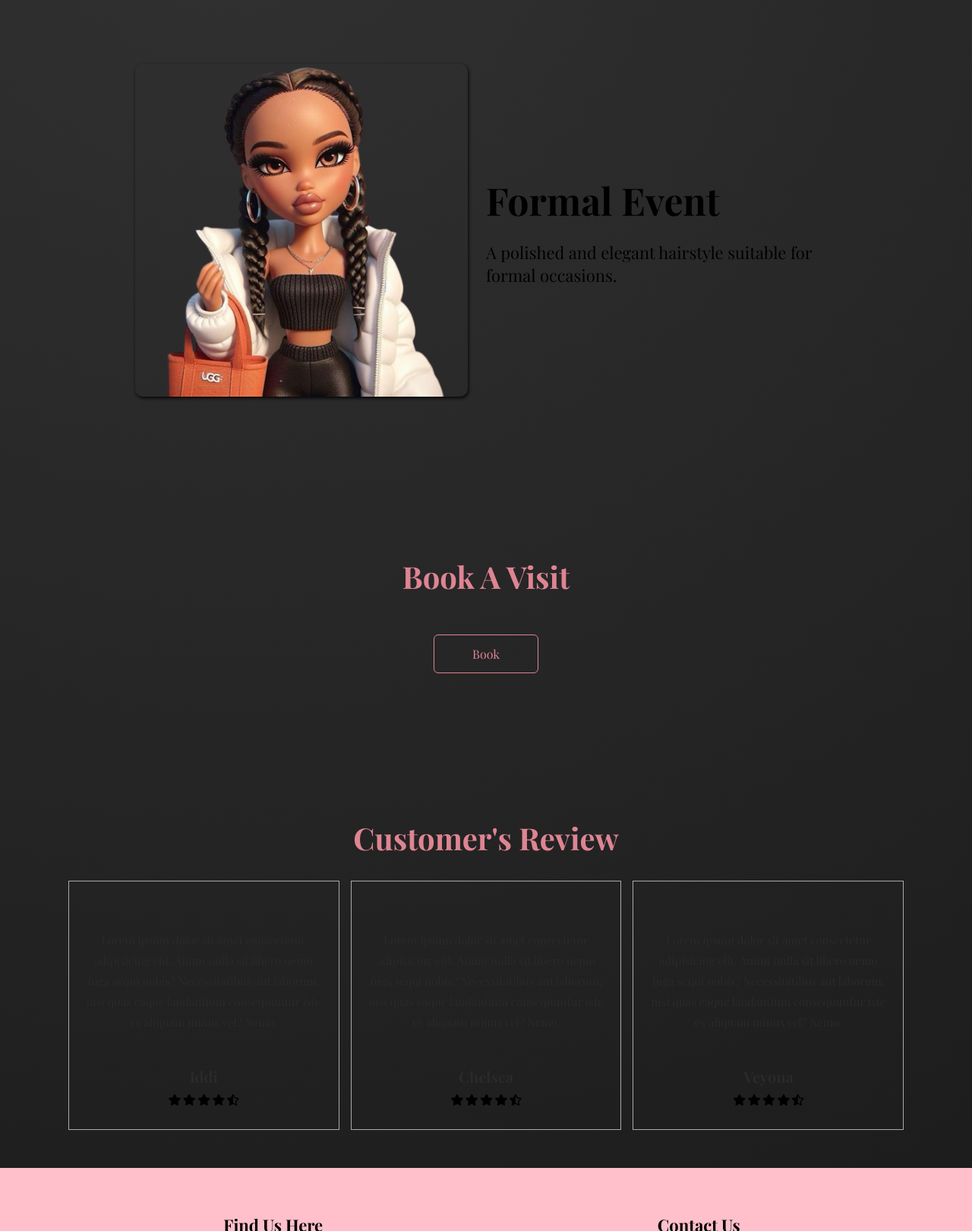
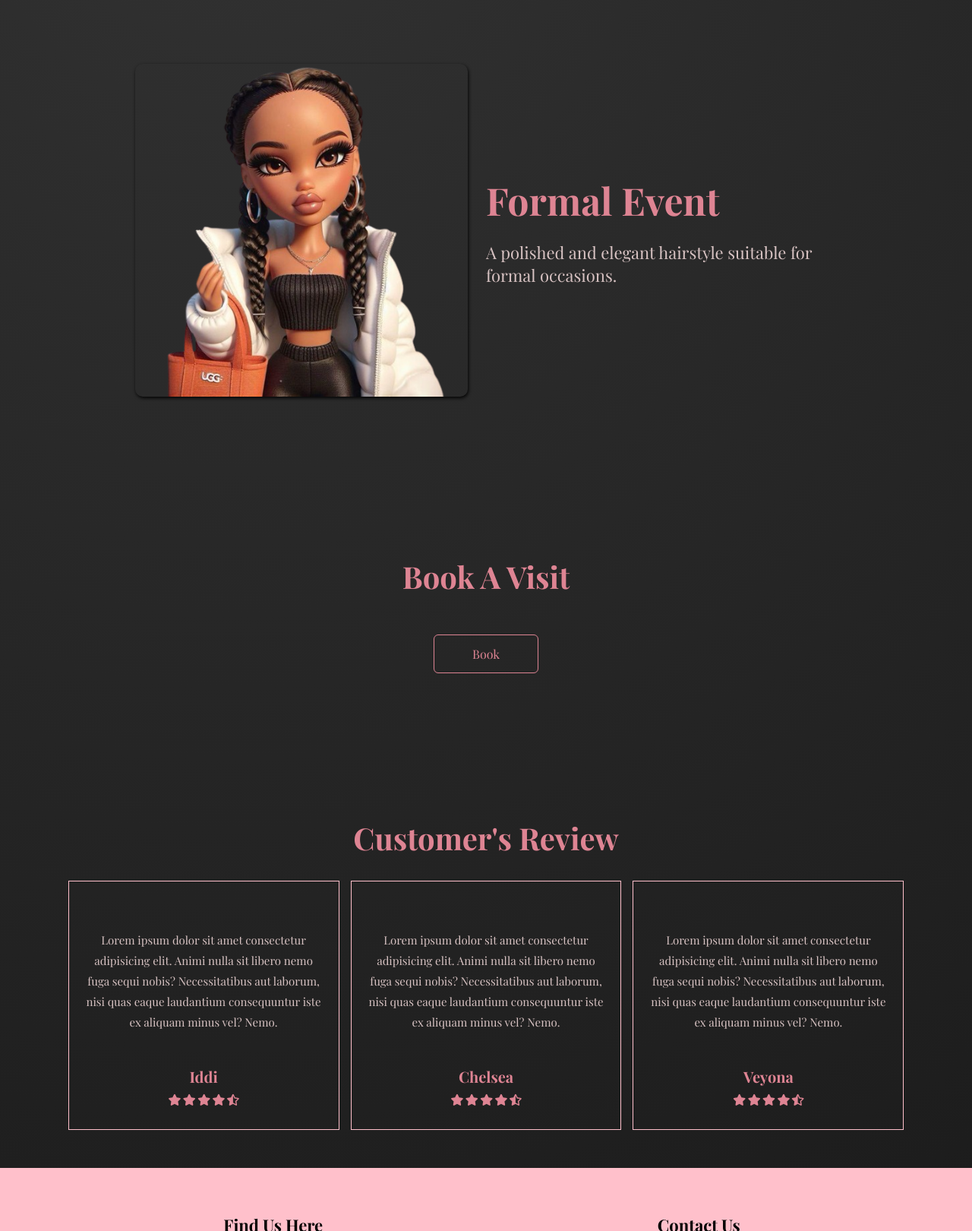
Before and after one commit to Edmondakwasi/Hair_dressing_saloon, a PHP site: page /views/index.html in a window 1280 px wide. Shown: the part 4880-6500 px from the top of the page at 76% size. Run offline with PHP 8.4, Linux system fonts and the light colour scheme; some web fonts are replaced.

Commit message:
'updated-page'

```diff
--- a/public/styles/style.css
+++ b/public/styles/style.css
@@ -10,7 +10,7 @@
     --text-pink: #de8493;
     --light-bg:linear-gradient(104.9deg, #d7c7ae 2.3%, rgb(255, 95, 162) 2.3%, rgb(254, 201, 154) 92.7%);;
     --dark-bg:rgba(0,0,0,.7);
-    --border:.1rem solid #aaa;
+    --border:.1rem solid #FFC0CB;
     --box-shadow:0 .5rem 1rem rgba(0,0,0,.1);
 }
 
@@ -55,12 +55,15 @@ section{
 
 .heading{
    text-align: center;
-   color:var(--text-pink);
    text-transform: capitalize;
    margin-bottom: 3rem;
    font-size: 4rem;
    margin-top: 4rem;
+   color: var(--text-pink);
+}
 
+.features .heading {
+    color: var(--text-pink);
 }
 
 .btn{
@@ -216,7 +219,7 @@ section{
  .about .content .icons-container .icons{
     flex:1 1 16rem;
     text-align: center;
-    background: var(--light-bg);
+    background: var(  --main-color);
     padding:3rem 2rem;
     border-radius: 10px;
     box-shadow: 1px 1px 2px rgb(0, 0, 0, 0.9);
@@ -314,6 +317,16 @@ section{
     margin-bottom: 20px;
 }
 
+.text-col h2 {
+    color: #de8493;
+}
+
+.text-col p {
+    color: #d7c2c2;
+}
+
+
+
 .img-col {
     flex-basis: 50%;
     margin-bottom: 20px;
@@ -327,7 +340,7 @@ section{
     box-shadow: 1px 2px 4px rgb(0, 0, 0, 0.9);
 }
 
-.features h2 {
+.features h2{
     font-size: 50px;
     font-weight: 600;
     margin-bottom: 20px;
@@ -568,20 +581,20 @@ section{
 .review .box-container .box p{
     font-size: 1.5rem;
     line-height: 1.8;
-    color:var(--black);
+    color:#d7c2c2;
     padding:2rem 0;
 }
 
 .review .box-container .box h3{
     padding:1rem 0;
     font-size: 2rem;
-    color:var(--black);
+    color:var(--text-pink);
     text-transform: capitalize;
 }
 
 .review .box-container .box .stars i{
     font-size: 1.5rem;
-    color:var(--primary-color);
+    color:var(--text-pink);
 }
 
 /* review end */
@@ -736,12 +749,10 @@ section{
     .text-col, .img-col{
         flex-basis: 100%;
     }
-    .features h2{
-        font-size: 30px;
-    }
-    .features p{
+
+    /* .features p{
         font-size: 15px;
-    }
+    } */
     .row:nth-child(2), .row:nth-child(4){
         flex-direction: column-reverse;
     }
@@ -763,8 +774,8 @@ section{
     }
 
     .logo img{
-        width: 5rem;
-        border-radius: 10px;
+        width: 6rem;
+        border-radius: 5px;
     }
 
 }
--- a/views/index.html
+++ b/views/index.html
@@ -154,7 +154,7 @@
             <img src="images/image-2.2.png" alt="images">
         </div>
         <div class="text-col">
-            <h2>City Exploration.</h2>
+            <h2>City Exploration</h2>
             <p>A trendy and effortless look for exploring urban environments while staying stylish.
             </p>
         </div>
```
